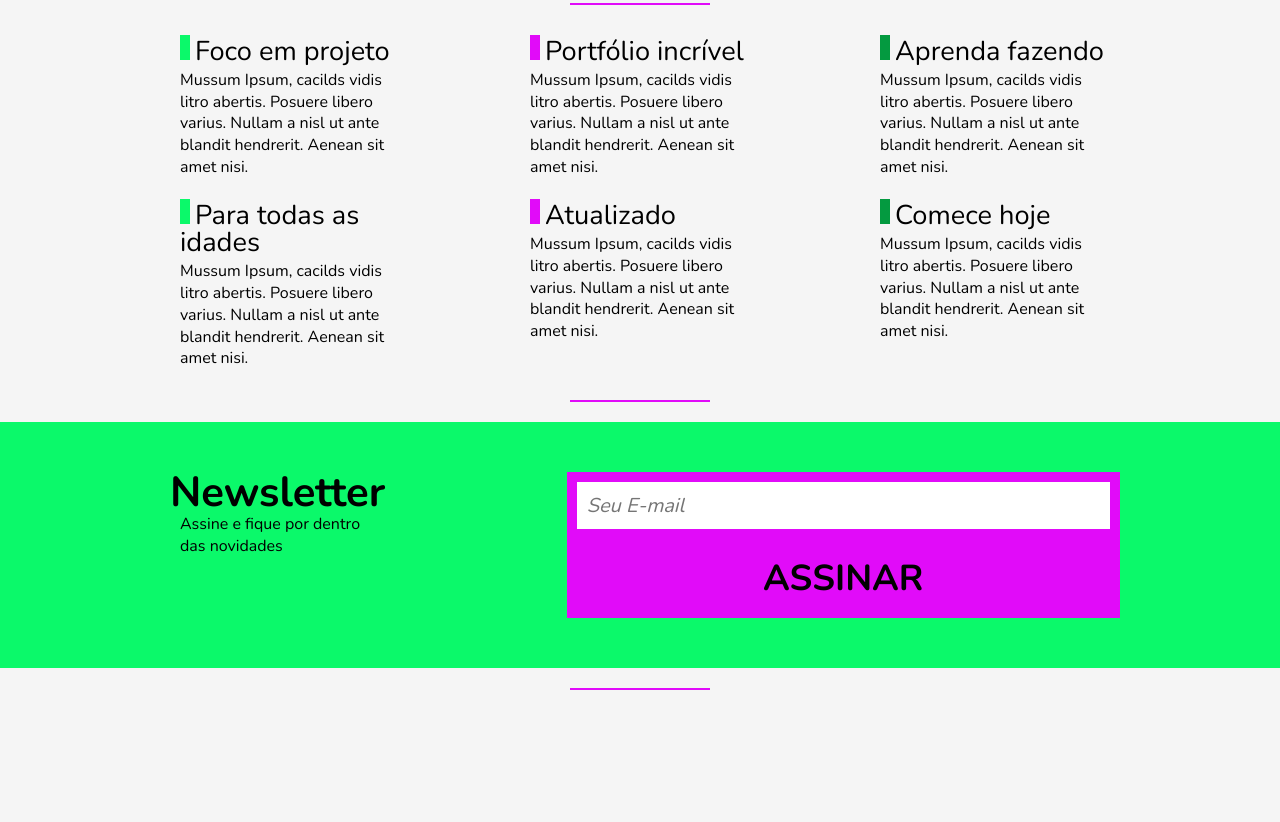
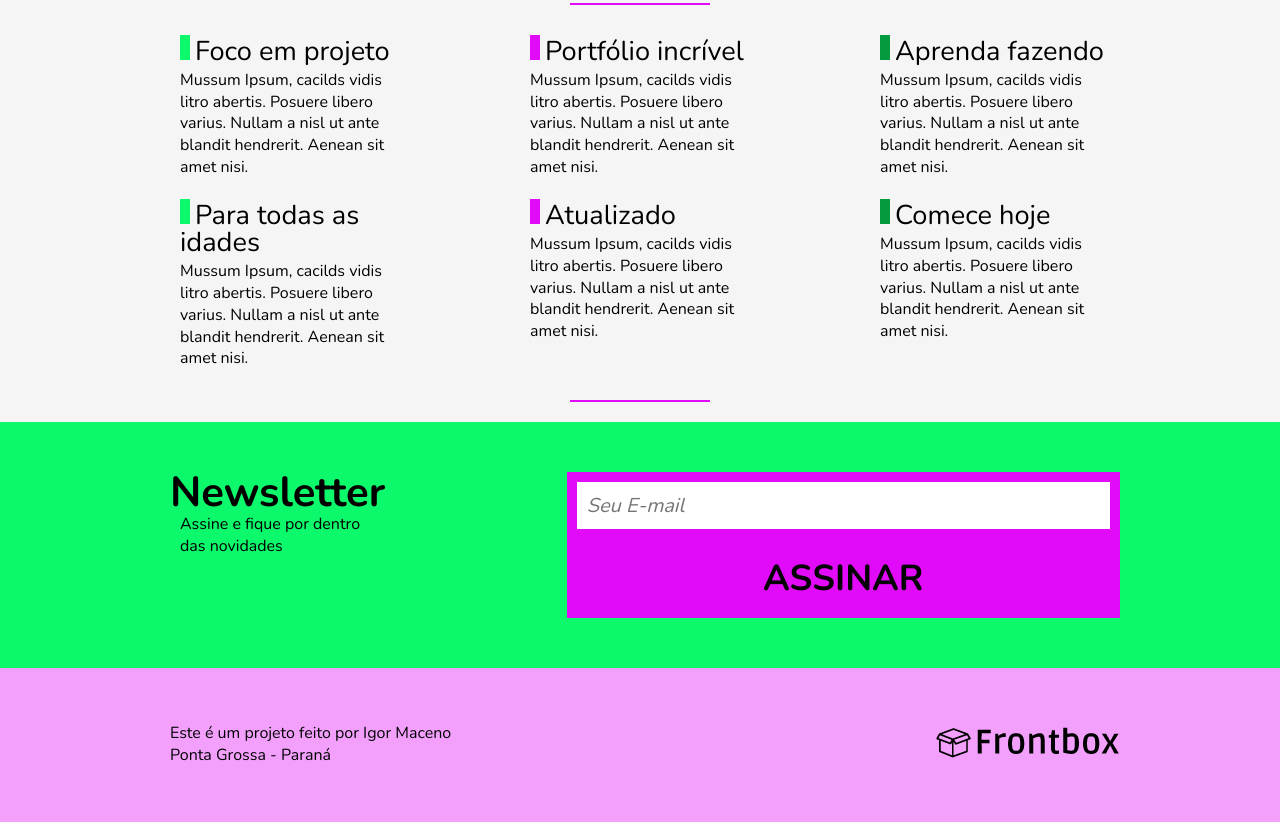
Before and after one commit to Igor-Maceno/front-box, a plain HTML site: page index.html in a window 1280 px wide. Shown: the part 1707-2529 px from the top of the page. Before the commit the page ends 2417 px from the top, so only its background shows below. Drawn offline with nearby package versions, Linux system fonts and the light colour scheme.

Commit message:
Footer
Finalização do projeto

```diff
--- a/css/styles.css
+++ b/css/styles.css
@@ -32,6 +32,10 @@
 /**********************************/
 /* 1. Estilos gerais
 /**********************************/
+html{
+	scroll-behavior: smooth;
+}
+
 body{
 	background-color: var(--clr-white);
 	font-family: var(--ff-primary);
@@ -360,3 +364,15 @@ img{
 /**********************************/
 /* 9. Footer
 /**********************************/
+
+.footer{
+	background-color: var(--clr-pink-light);
+	display: flex;
+	flex-wrap: wrap;
+	justify-content: space-between;
+	padding: 55px calc((100% - 960px) / 2);
+}
+.footer__copyrigth, .footer__logo{
+	padding-left: 10px;
+	padding-right: 10px;
+}
--- a/index.html
+++ b/index.html
@@ -209,7 +209,13 @@
 		</div>
 	</section>
 
-	<hr>
+	<footer class="footer">
+		<p class="footer__copyright">Este é um projeto feito por Igor Maceno<br>
+		Ponta Grossa - Paraná</p>
+		<a href="index.html">
+			<img src="img/logo.png" alt="Frontbox">
+		</a>
+	</footer>
 
 </body>
 </html>
```
